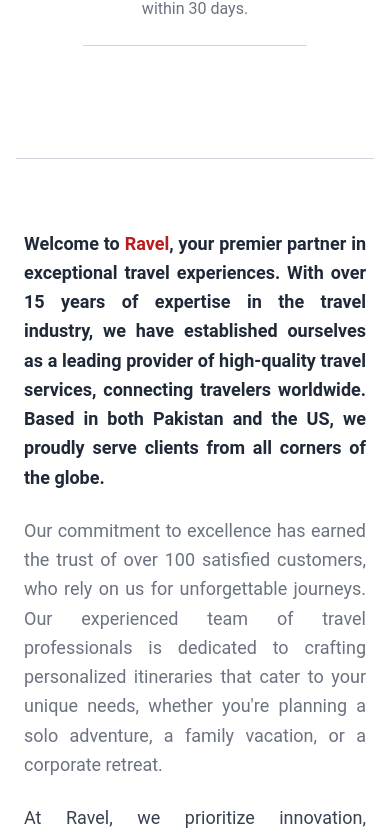
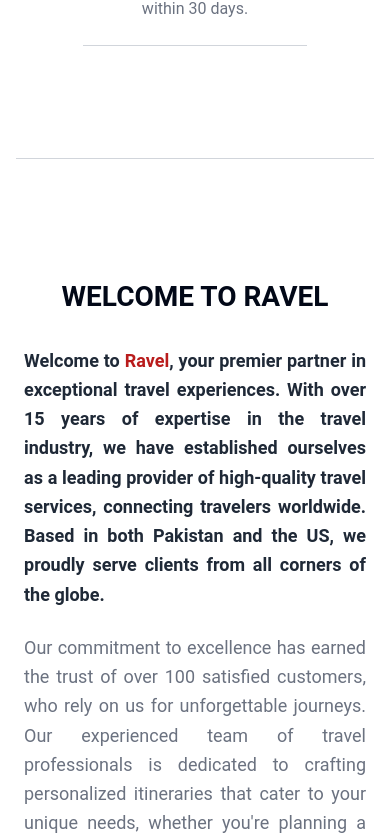
Before and after one commit to MalikUsama27/ravel-frontend, a React (Vite) app: page /shop/home in a window 390 px wide. Shown: the part 1116-1952 px from the top of the page. Built offline with nearby package versions, Linux system fonts and the light colour scheme; no server answers.

Commit message:
slash fix

```diff
--- a/src/App.jsx
+++ b/src/App.jsx
@@ -32,7 +32,9 @@
 function App() {
   const { isAuthenticated, isLoading } = useSelector((state) => state.auth);
   const dispatch = useDispatch();
-
+  useEffect(() => {
+    dispatch(checkAuth());
+  }, []);
   useEffect(() => {
     dispatch(checkAuth());
   }, [dispatch]);
@@ -45,8 +47,8 @@
   return (
     <div className="flex flex-col overflow-hidden bg-white">
       <Routes>
-        {/* Auth routes */}
-        <Route
+      <Route path="/" element={<Navigate to="/shop/home" />} />
+       <Route
           path="/auth"
           element={
             <CheckAuth isAuthenticated={isAuthenticated} user={user}>
--- a/src/pages/shopping-view/home.jsx
+++ b/src/pages/shopping-view/home.jsx
@@ -192,7 +192,7 @@
   </div>
 </div>
 
-<div className="container  mx-auto p-4 md:p-6 mt-[190%] md:mt-[20%]">
+<div className="container  mx-auto p-4 md:p-6 mt-[220%] md:mt-[20%]">
   <div className="w-4/4 flex items-center justify-center font-bold text-[28px]">
     <h1>WELCOME TO RAVEL</h1>
   </div>
```
